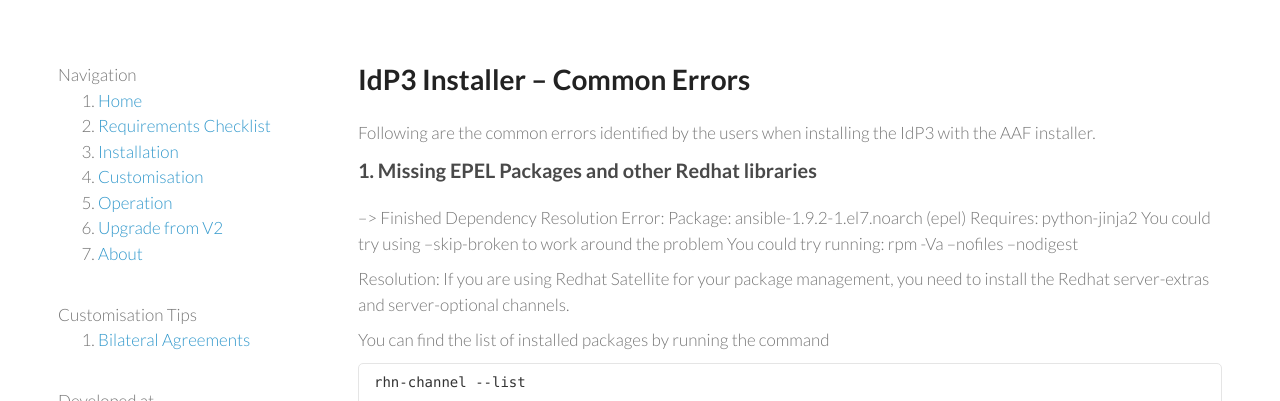
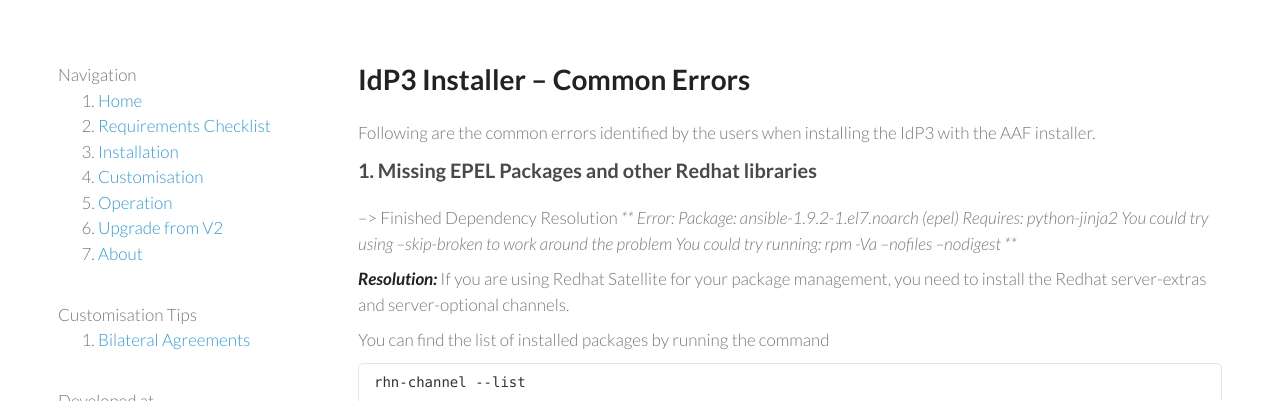
Before and after one commit to ausaccessfed/shibboleth-idp-installer, a Jekyll site: the page built from common-error.md, in a window 1280 px wide. Shown: the top 401 px of the page. Built offline with Jekyll 4.4.1, drawn with Linux system fonts in a browser that asks for light colours; nearby versions of some CDN libraries; part of the change alters nothing that is shown.

```diff
--- a/common-error.md
+++ b/common-error.md
@@ -8,12 +8,12 @@ Following are the common errors identified by the users when installing the IdP3
 ### 1. Missing EPEL Packages and other Redhat libraries
 
 --> Finished Dependency Resolution
-Error: Package: ansible-1.9.2-1.el7.noarch (epel)
+*** Error: Package: ansible-1.9.2-1.el7.noarch (epel)
 Requires: python-jinja2
 You could try using --skip-broken to work around the problem
-You could try running: rpm -Va --nofiles –nodigest
+You could try running: rpm -Va --nofiles –nodigest ***
 
-Resolution: If you are using Redhat Satellite for your package management, you need to install the Redhat server-extras and server-optional channels.
+***Resolution:*** If you are using Redhat Satellite for your package management, you need to install the Redhat server-extras and server-optional channels.
 
 You can find the list of installed packages by running the command
 
```
